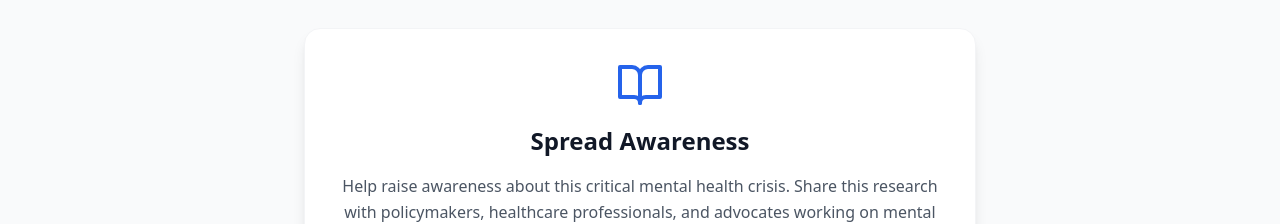
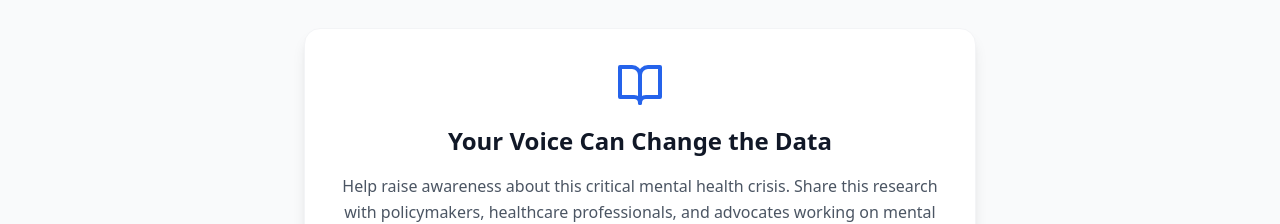
Before and after one commit to arnsteinsm/mental-health-research, a React (Vite) app: page / in a window 1280 px wide. Shown: the part 5920-6144 px from the top of the page. Built offline with nearby package versions, Linux system fonts and the light colour scheme; no server answers.

Commit message:
Updated DownloadCTA.tsx

```diff
--- a/src/components/DownloadCTA.tsx
+++ b/src/components/DownloadCTA.tsx
@@ -51,7 +51,7 @@ const CallToAction: React.FC<CallToActionProps> = ({ variant = 'header', classNa
       <div className="bg-white rounded-2xl p-8 shadow-lg border border-gray-100 max-w-2xl mx-auto">
         <BookOpen className="w-12 h-12 text-blue-600 mx-auto mb-4" />
         <h3 className="text-2xl font-bold text-gray-900 mb-4">
-          Spread Awareness
+          Your Voice Can Change the Data
         </h3>
         <p className="text-gray-600 mb-6 leading-relaxed">
           Help raise awareness about this critical mental health crisis. Share this research
```
